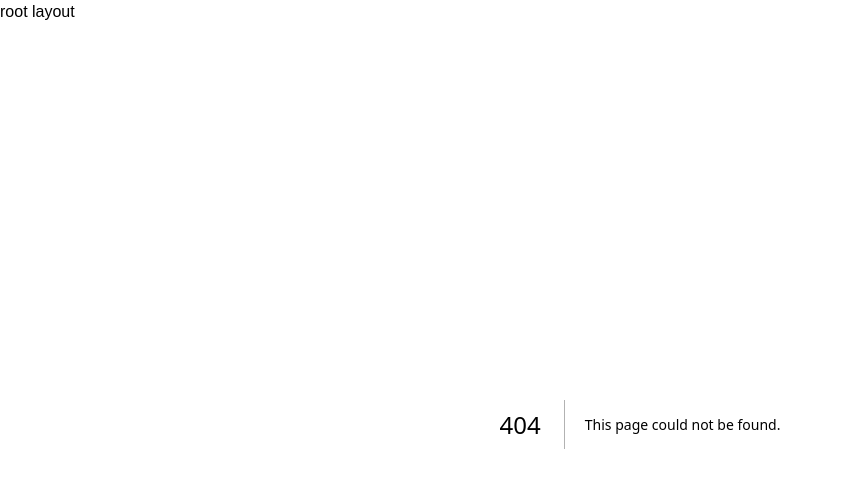
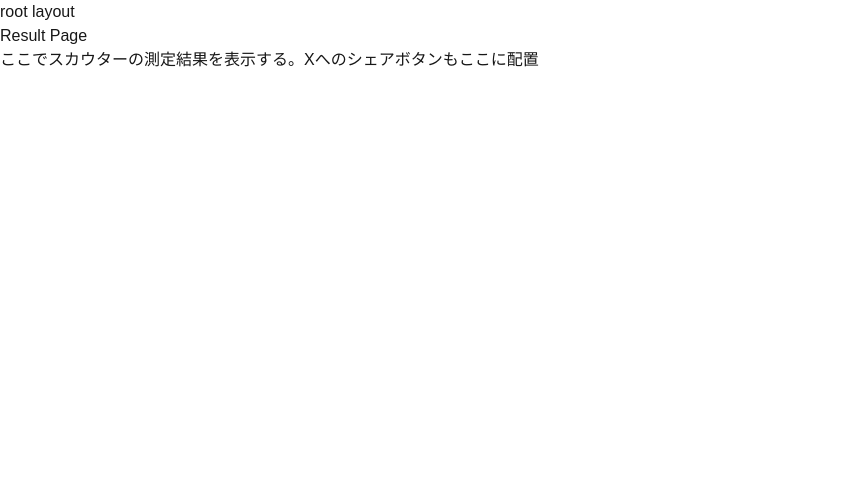
Before and after one commit to Kazuki0320/sns-scouter, a Next.js app: page /result in a window 1280 px wide. Before the commit this address had no page. Shown: the top 488 px of the page, without its empty margins (0-842 px from the left). Built offline with nearby package versions, Linux system fonts and the light colour scheme.

Commit message:
✨ add: 一通り、必要な画面の枠だけ用意した

```diff
--- /dev/null
+++ b/src/app/result/page.tsx
@@ -0,0 +1,8 @@
+export default function Page() {
+    return (
+        <>
+            <h2>Result Page</h2>
+            <h3>ここでスカウターの測定結果を表示する。Xへのシェアボタンもここに配置</h3>
+        </>
+    );
+}
```
Also changed, not shown: src/app/(overview)/loading.tsx (added, +7 -0 lines), src/app/form/page.tsx (added, +8 -0 lines).
